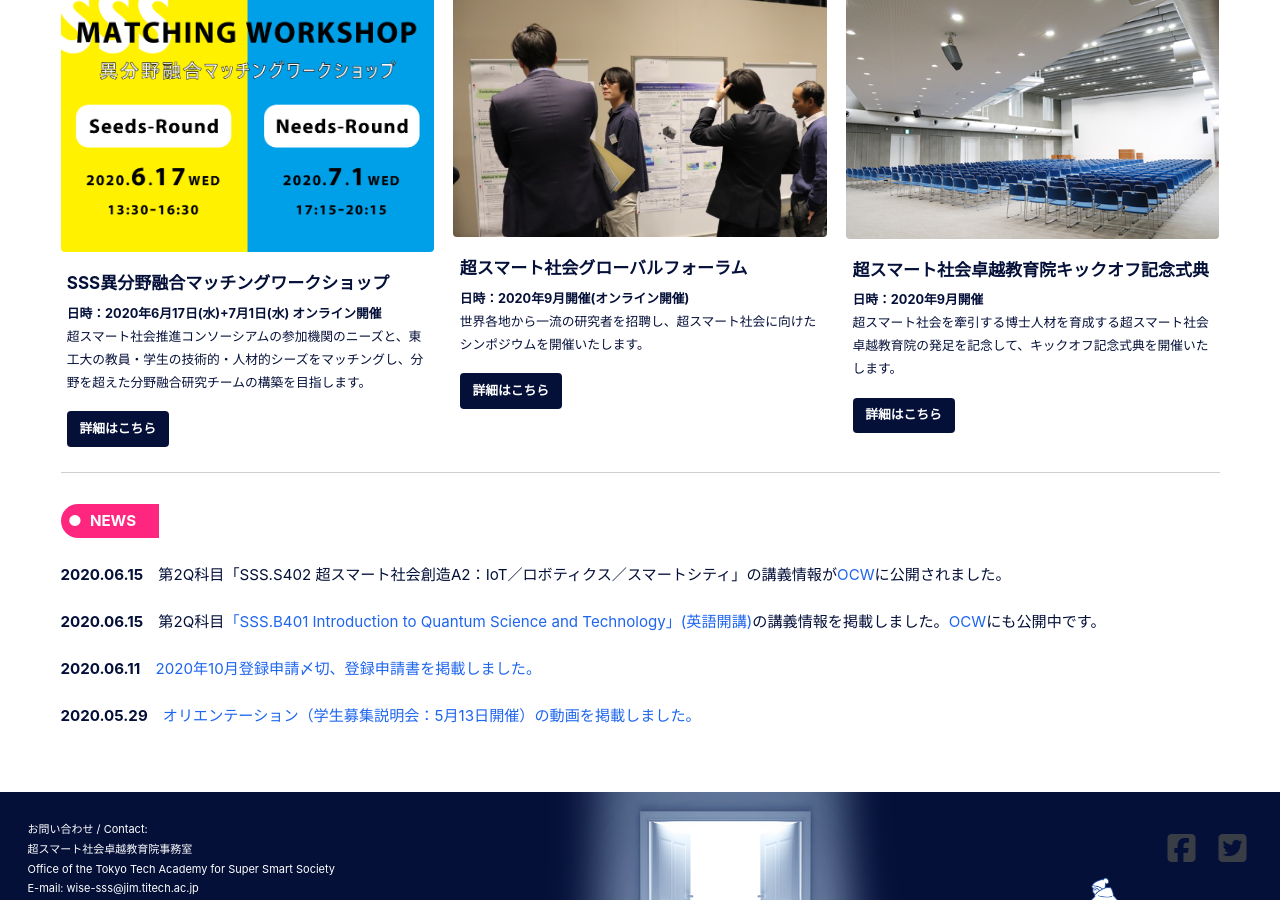
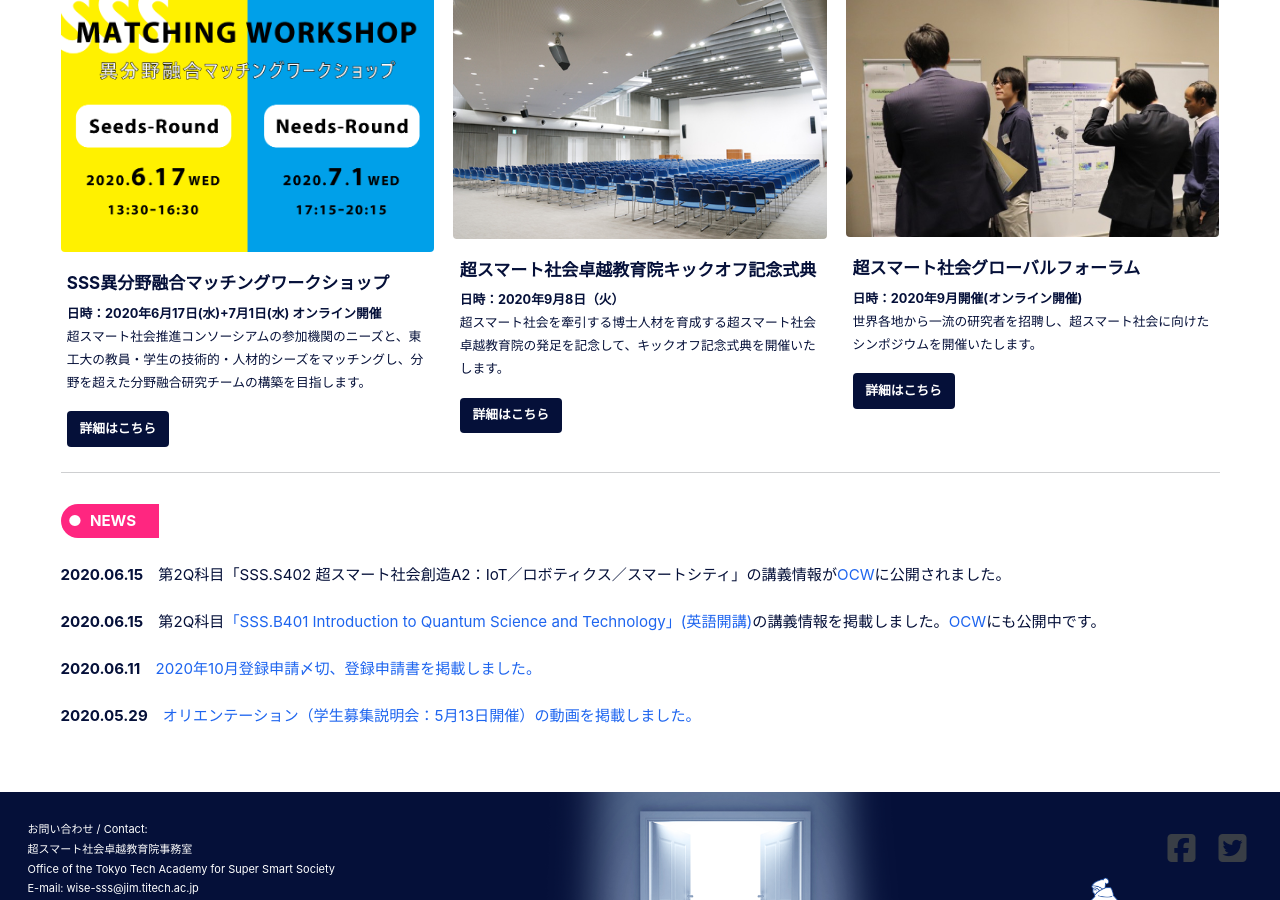
Before and after one commit to fl1d/w0ex.github.io, a Jekyll site: the page built from _pages/home.md, in a window 1280 px wide and 900 px high, scrolled down 504 px. Built offline with Jekyll 4.4.1, drawn with Linux system fonts in a browser that asks for light colours; cached includes are drawn as plain includes; nearby versions of some CDN libraries.

Commit message:
Update home.md

```diff
--- a/_pages/home.md
+++ b/_pages/home.md
@@ -38,19 +38,19 @@ feature_row:
     btn_label: "詳細はこちら"
     btn_class: "btn--primary"
 
+  - image_path: /assets/images/kuramae.jpg
+    alt: "超スマート社会卓越教育院キックオフ記念式典 "
+    title: "超スマート社会卓越教育院キックオフ記念式典 "
+    excerpt: "<B>日時：2020年9月8日（火）</B><br>超スマート社会を牽引する博士人材を育成する超スマート社会卓越教育院の発足を記念して、キックオフ記念式典を開催いたします。"
+    url: "/kick-off/"
+    btn_label: "詳細はこちら"
+    btn_class: "btn--primary"
+
   - image_path: /assets/images/poster.jpg
     alt: "超スマート社会グローバルフォーラム"
     title: "超スマート社会グローバルフォーラム"
     excerpt: "<B>日時：2020年9月開催(オンライン開催)</B><br>世界各地から一流の研究者を招聘し、超スマート社会に向けたシンポジウムを開催いたします。"
     url: "/global_forum/"
-    btn_label: "詳細はこちら"
-    btn_class: "btn--primary"
-
-  - image_path: /assets/images/kuramae.jpg
-    alt: "超スマート社会卓越教育院キックオフ記念式典 "
-    title: "超スマート社会卓越教育院キックオフ記念式典 "
-    excerpt: "<B>日時：2020年9月開催</B><br>超スマート社会を牽引する博士人材を育成する超スマート社会卓越教育院の発足を記念して、キックオフ記念式典を開催いたします。"
-    url: "/kick-off/"
     btn_label: "詳細はこちら"
     btn_class: "btn--primary"
 
```
